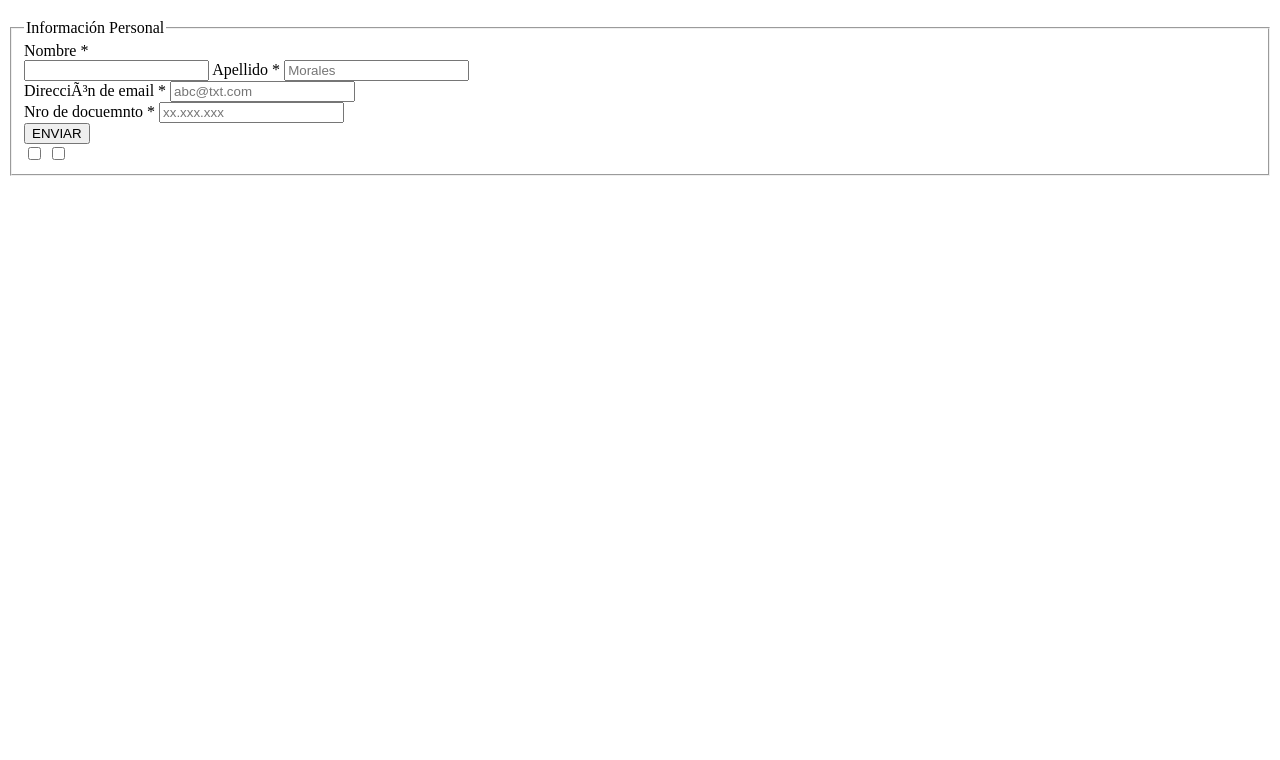
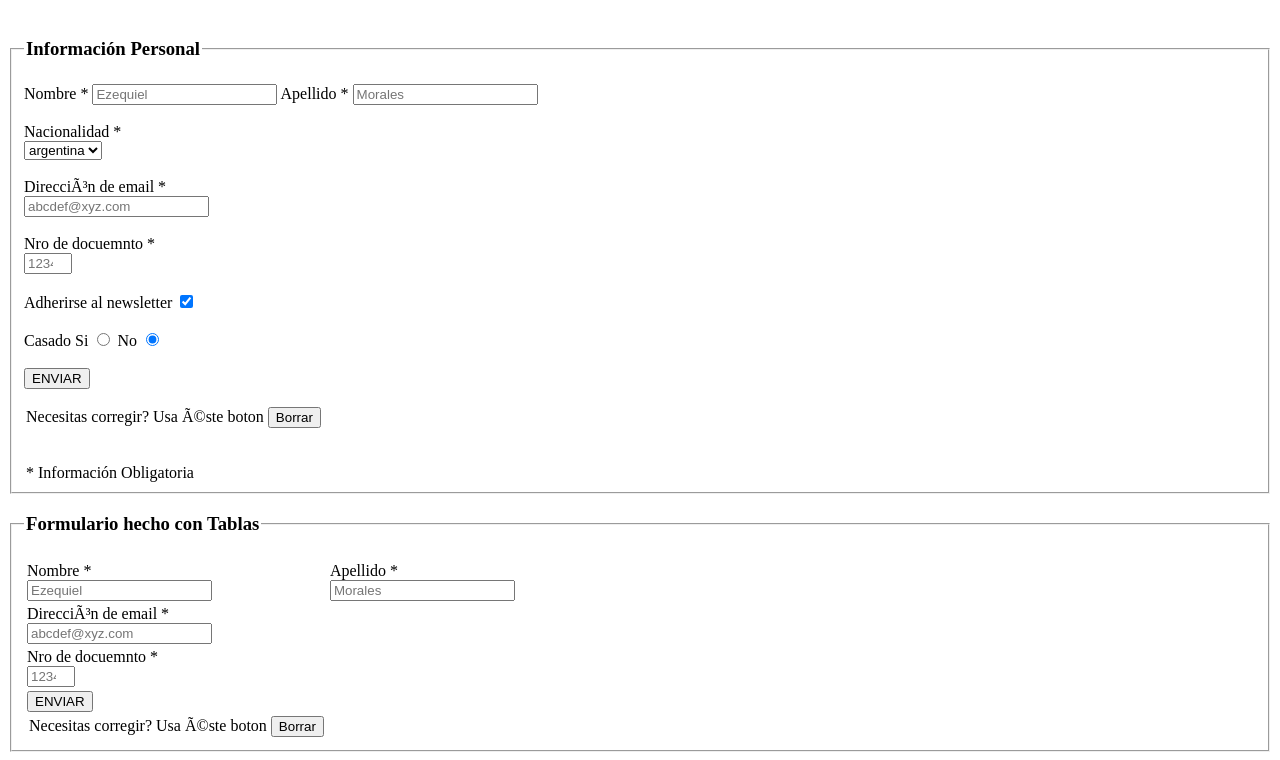
Before and after one commit to EzequielPixel/EzequielPixel.github.io, a plain HTML site: page Clase5/index.html in a window 1280 px wide. Shown: the part 61-821 px from the top of the page. Before the commit the page ends 800 px from the top, so only its background shows below. Drawn offline with Linux system fonts and the light colour scheme.

Commit message:
forms & tables

```diff
--- a/Clase5/index.html
+++ b/Clase5/index.html
@@ -10,26 +10,94 @@
     <h1>CREAR CUENTA</h1>
     <fieldset>
         <legend>
-            Informaci&oacute;n Personal
+            <h3>Informaci&oacute;n Personal</h3>
         </legend>
-        <form>
+
+        <form action="../Clase4/index.html" method="post">
             <lable>Nombre *</lable>
-            <br>
-            <input type="texto" name="nombre">
+            <input type="texto" name="nombre" placeholder="Ezequiel">
             <label>Apellido *</label>
             <input type="texto" name="apellido" placeholder="Morales">
-            <br>
-            <label>Dirección de email *</label>
-            <input type="email" name="email" placeholder="abc@txt.com">
-            <br>
-            <label>Nro de docuemnto *</label>
-            <input type="texto" name="documento" placeholder="xx.xxx.xxx">
-            <br>
+            <br><br>
+            <label>Nacionalidad *</label><br>
+            <select>
+                <option value="argentina">argentina</option>
+                <option value="chilena">chilena</option>
+                <option value="uruguaya">uruguaya</option>
+                <option value="brasilera">brasilera</option>
+            </select>
+            <br><br>
+
+            <label>Dirección de email *</label><br>
+            <input type="email" name="email" placeholder="abcdef@xyz.com">
+            <br><br>
+
+            <label>Nro de docuemnto *</label><br>
+            <input type="number" name="documento" min="4" max="8" placeholder="12345678">
+            <br><br>
+
+            <label>Adherirse al newsletter</label>
+            <input type="checkbox" name="adh" checked>
+            <br><br>
+
+            <label>Casado</label>
+            <span>Si</span>
+            <input type="radio" name="casado" value="NO">
+            <span>No</span>
+            <input type="radio" name="casado" value="NO" checked>
+
+            <br><br>
             <input type="submit" value="ENVIAR">
-            <br>
-            <input type="checkbox" name="th" value="SI">
-            <input type="checkbox" name="th" value="NO">
+            <br><br>
+            <legend>Necesitas corregir? Usa éste boton  <input type="reset" value="Borrar"></legend>
+            <br><br>
+            <legend>* Informaci&oacute;n Obligatoria</legend>
         </form>
     </fieldset>
+
+    <fieldset>
+        <legend>
+            <h3>Formulario hecho con Tablas</h3>
+        </legend>
+        <form action="../Clase4/index.html" method="post">
+
+            <table>
+                <tr>
+                    <td>
+                        <lable>Nombre *</lable><br>
+                        <input type="texto" name="nombre" placeholder="Ezequiel">
+                    </td>
+                    <td>
+                        <label>Apellido *</label><br>
+                        <input type="texto" name="apellido" placeholder="Morales">
+                    </td>
+                </tr>
+                <tr>
+                    <td>
+                        <label>Dirección de email *</label><br>
+                        <input type="email" name="email" placeholder="abcdef@xyz.com">
+                    </td>
+                <tr>
+                    <td>
+                        <label>Nro de docuemnto *</label><br>
+                        <input type="number" name="documento" min="4" max="8" placeholder="12345678">
+                    </td>
+                </tr>
+                <tr>
+                    <td>
+                        <input type="submit" value="ENVIAR">
+                    </td>
+                </tr>
+                <tr>
+                    <td>
+                        <legend>Necesitas corregir? Usa éste boton  <input type="reset" value="Borrar"></legend>
+                    </td>
+                </tr>
+            </table>
+
+        </form>
+    </fieldset>
+
 </body>
+
 </html>
```
Also changed, not shown: index.html (deleted, +0 -51 lines).
